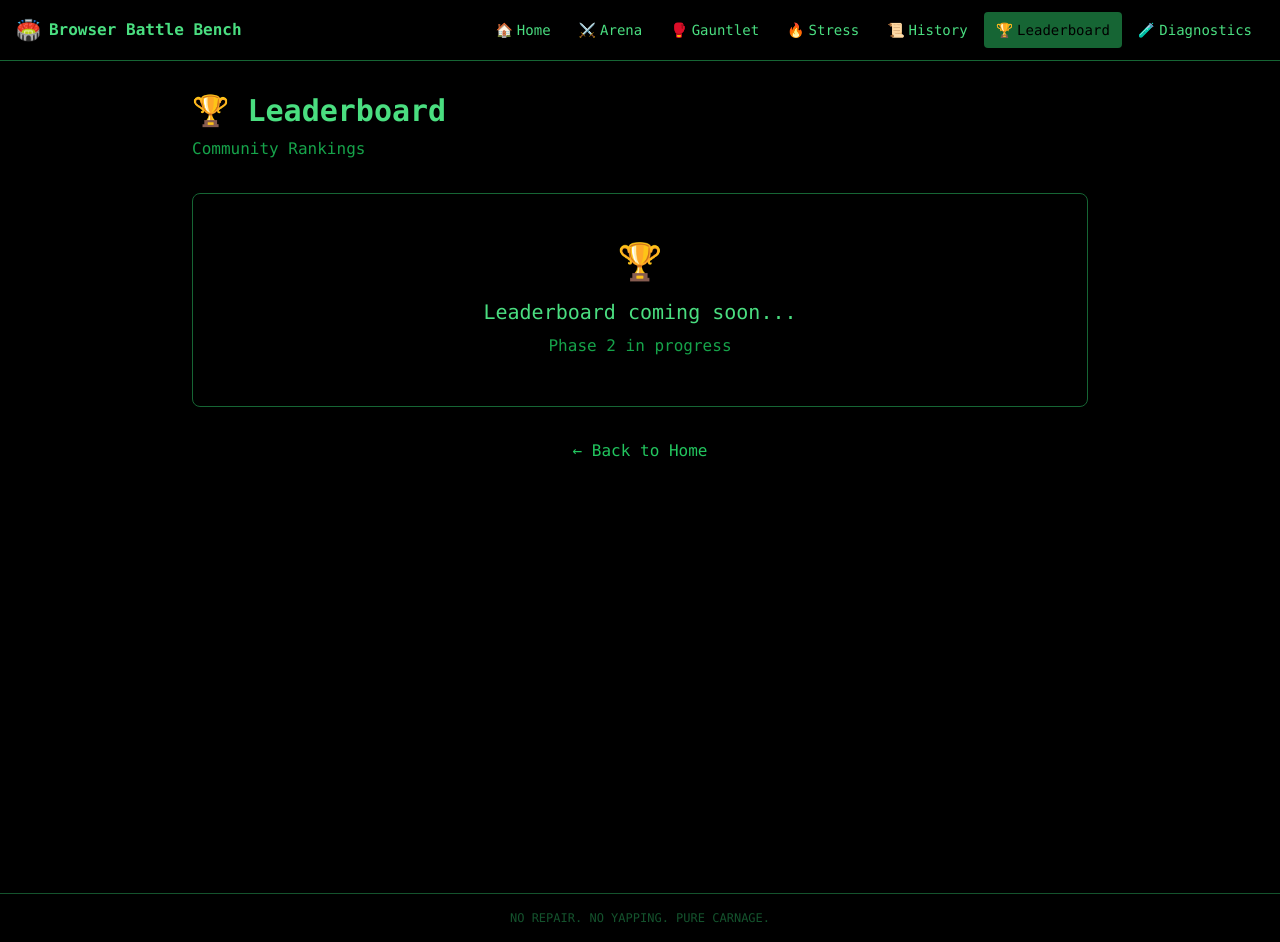
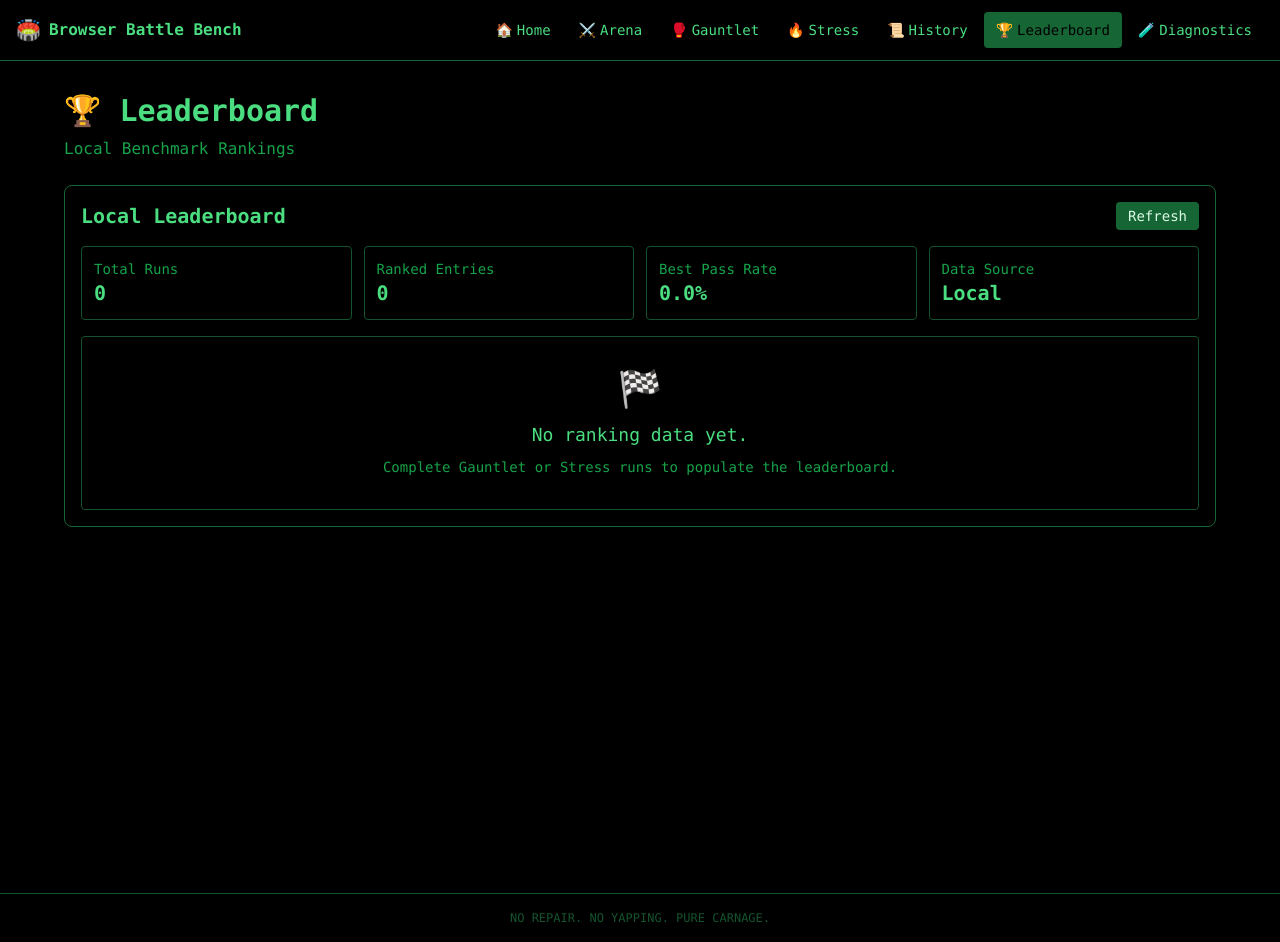
Before and after one commit to hhchuan89/browser-battle-bench, a Vue app: page /leaderboard in a window 1280 px wide. Built offline with nearby package versions, Linux system fonts and the light colour scheme.

Commit message:
feat: replace leaderboard placeholder with local ranking board

```diff
--- a/src/views/Leaderboard.vue
+++ b/src/views/Leaderboard.vue
@@ -1,21 +1,186 @@
 <script setup lang="ts">
-// Leaderboard View - Community rankings
+import { computed, onMounted, ref } from 'vue'
+import { loadRunHistory, type RunHistoryEntry } from '@/lib/run-history'
+
+interface LeaderboardRow {
+  key: string
+  mode: 'gauntlet' | 'stress'
+  scenarioId: string
+  scenarioName: string
+  runs: number
+  bestPassRate: number
+  avgPassRate: number
+  bestScorePct: number | null
+  latestCompletedAt: string
+}
+
+const entries = ref<RunHistoryEntry[]>([])
+
+const refreshLeaderboard = () => {
+  entries.value = loadRunHistory()
+}
+
+const totalRuns = computed(() => entries.value.length)
+const bestPassRateOverall = computed(() => {
+  if (entries.value.length === 0) return 0
+  return Math.max(...entries.value.map((entry) => entry.passRate))
+})
+
+const leaderboardRows = computed<LeaderboardRow[]>(() => {
+  const grouped = new Map<string, RunHistoryEntry[]>()
+
+  for (const entry of entries.value) {
+    const key = `${entry.mode}:${entry.scenarioId}`
+    const list = grouped.get(key) || []
+    list.push(entry)
+    grouped.set(key, list)
+  }
+
+  const rows: LeaderboardRow[] = []
+
+  for (const [key, group] of grouped.entries()) {
+    const sortedByLatest = [...group].sort(
+      (a, b) =>
+        new Date(b.completedAt).getTime() - new Date(a.completedAt).getTime()
+    )
+    const latest = sortedByLatest[0]
+
+    const runs = group.length
+    const passTotal = group.reduce((sum, entry) => sum + entry.passRate, 0)
+    const avgPassRate = passTotal / runs
+    const bestPassRate = Math.max(...group.map((entry) => entry.passRate))
+
+    const scoreCandidates = group
+      .map((entry) => entry.scorePct)
+      .filter((score): score is number => typeof score === 'number')
+    const bestScorePct = scoreCandidates.length > 0 ? Math.max(...scoreCandidates) : null
+
+    rows.push({
+      key,
+      mode: latest.mode,
+      scenarioId: latest.scenarioId,
+      scenarioName: latest.scenarioName,
+      runs,
+      bestPassRate,
+      avgPassRate,
+      bestScorePct,
+      latestCompletedAt: latest.completedAt,
+    })
+  }
+
+  return rows.sort((a, b) => {
+    if (b.bestPassRate !== a.bestPassRate) return b.bestPassRate - a.bestPassRate
+    if (b.avgPassRate !== a.avgPassRate) return b.avgPassRate - a.avgPassRate
+    return b.runs - a.runs
+  })
+})
+
+const topRows = computed(() => leaderboardRows.value.slice(0, 10))
+
+const formatDateTime = (iso: string) => {
+  const date = new Date(iso)
+  return date.toLocaleString('en-MY', {
+    year: 'numeric',
+    month: '2-digit',
+    day: '2-digit',
+    hour: '2-digit',
+    minute: '2-digit',
+  })
+}
+
+onMounted(refreshLeaderboard)
 </script>
 
 <template>
-  <div class="min-h-screen bg-black text-green-400 font-mono p-8">
-    <div class="max-w-4xl mx-auto">
-      <h1 class="text-3xl font-bold mb-2">🏆 Leaderboard</h1>
-      <p class="text-green-600 mb-8">Community Rankings</p>
-
-      <div class="border border-green-800 rounded-lg p-12 text-center">
-        <p class="text-4xl mb-4">🏆</p>
-        <p class="text-xl">Leaderboard coming soon...</p>
-        <p class="text-green-600 mt-2">Phase 2 in progress</p>
+  <div class="min-h-screen bg-black text-green-400 font-mono p-4 md:p-8">
+    <div class="max-w-6xl mx-auto">
+      <div class="mb-6">
+        <h1 class="text-3xl font-bold mb-2">🏆 Leaderboard</h1>
+        <p class="text-green-600">Local Benchmark Rankings</p>
       </div>
 
-      <div class="mt-8 text-center">
-        <a href="/" class="text-green-500 hover:underline">← Back to Home</a>
+      <div class="border border-green-800 rounded-lg p-4 mb-6">
+        <div class="flex flex-wrap items-center justify-between gap-3 mb-4">
+          <h2 class="text-xl font-bold">Local Leaderboard</h2>
+          <button
+            class="bg-green-800 hover:bg-green-700 text-green-100 text-sm px-3 py-1 rounded"
+            @click="refreshLeaderboard"
+          >
+            Refresh
+          </button>
+        </div>
+
+        <div class="grid grid-cols-2 md:grid-cols-4 gap-3 text-sm mb-4">
+          <div class="border border-green-900 rounded p-3">
+            <p class="text-green-600">Total Runs</p>
+            <p class="text-xl font-bold">{{ totalRuns }}</p>
+          </div>
+          <div class="border border-green-900 rounded p-3">
+            <p class="text-green-600">Ranked Entries</p>
+            <p class="text-xl font-bold">{{ leaderboardRows.length }}</p>
+          </div>
+          <div class="border border-green-900 rounded p-3">
+            <p class="text-green-600">Best Pass Rate</p>
+            <p class="text-xl font-bold">{{ bestPassRateOverall.toFixed(1) }}%</p>
+          </div>
+          <div class="border border-green-900 rounded p-3">
+            <p class="text-green-600">Data Source</p>
+            <p class="text-xl font-bold">Local</p>
+          </div>
+        </div>
+
+        <div v-if="topRows.length === 0" class="border border-green-900 rounded p-8 text-center">
+          <p class="text-4xl mb-3">🏁</p>
+          <p class="text-lg">No ranking data yet.</p>
+          <p class="text-green-600 text-sm mt-2">
+            Complete Gauntlet or Stress runs to populate the leaderboard.
+          </p>
+        </div>
+
+        <div v-else class="space-y-3">
+          <article
+            v-for="(row, index) in topRows"
+            :key="row.key"
+            class="border border-green-900 rounded p-3"
+          >
+            <div class="flex flex-wrap items-center justify-between gap-2 mb-2">
+              <div class="flex items-center gap-2">
+                <span class="text-sm font-bold w-8">#{{ index + 1 }}</span>
+                <span
+                  class="text-xs px-2 py-1 rounded"
+                  :class="
+                    row.mode === 'gauntlet'
+                      ? 'bg-green-900 text-green-200'
+                      : 'bg-cyan-900 text-cyan-200'
+                  "
+                >
+                  {{ row.mode === 'gauntlet' ? 'Gauntlet' : 'Stress' }}
+                </span>
+                <span class="font-bold">{{ row.scenarioName }}</span>
+              </div>
+              <span class="text-xs text-green-600">{{ formatDateTime(row.latestCompletedAt) }}</span>
+            </div>
+
+            <div class="grid grid-cols-2 md:grid-cols-4 gap-2 text-sm">
+              <div>
+                <p class="text-green-600">Best Pass</p>
+                <p class="font-bold">{{ row.bestPassRate.toFixed(1) }}%</p>
+              </div>
+              <div>
+                <p class="text-green-600">Avg Pass</p>
+                <p class="font-bold">{{ row.avgPassRate.toFixed(1) }}%</p>
+              </div>
+              <div>
+                <p class="text-green-600">Runs</p>
+                <p class="font-bold">{{ row.runs }}</p>
+              </div>
+              <div>
+                <p class="text-green-600">Best Score</p>
+                <p class="font-bold">{{ row.bestScorePct !== null ? `${row.bestScorePct.toFixed(1)}%` : 'N/A' }}</p>
+              </div>
+            </div>
+          </article>
+        </div>
       </div>
     </div>
   </div>
```
Also changed, not shown: 1 other file (tests, documents, lock files or other folders).
